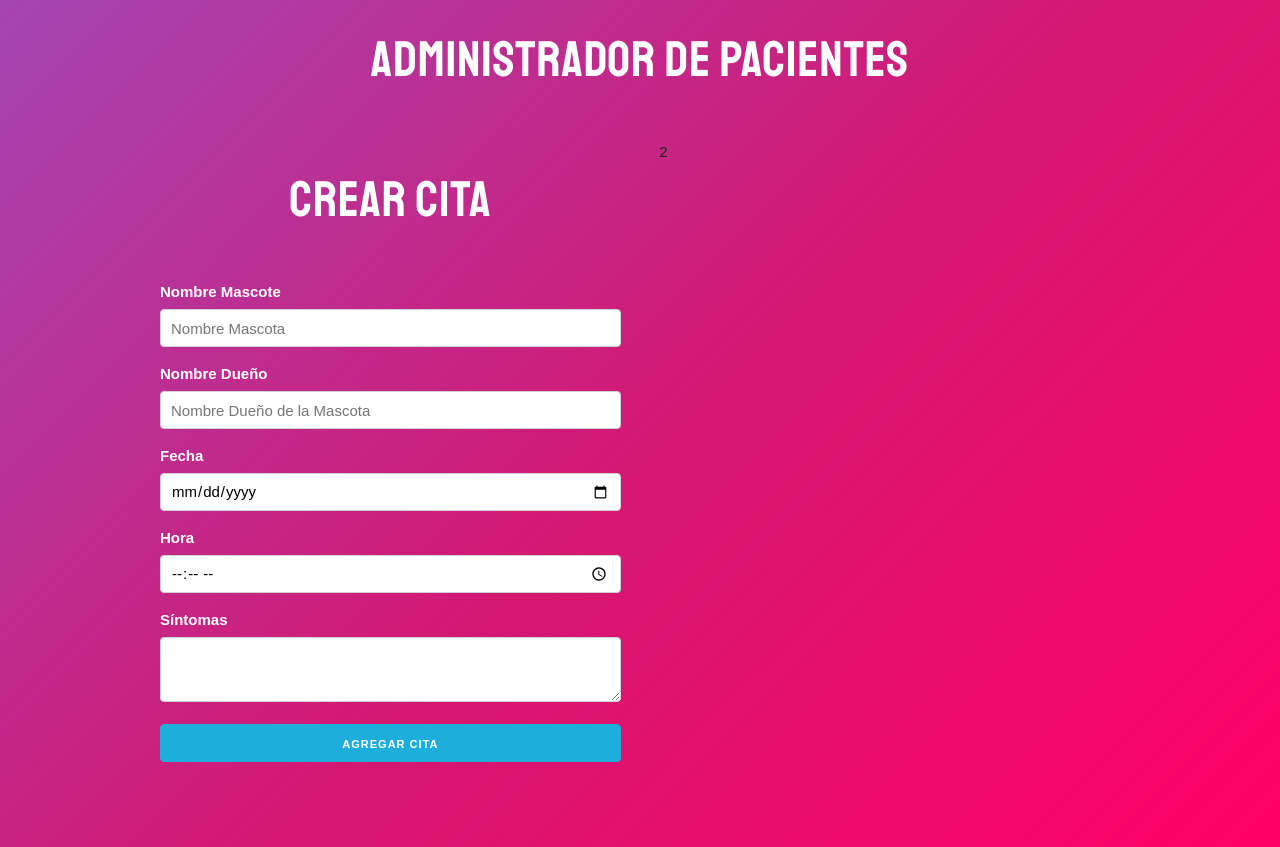
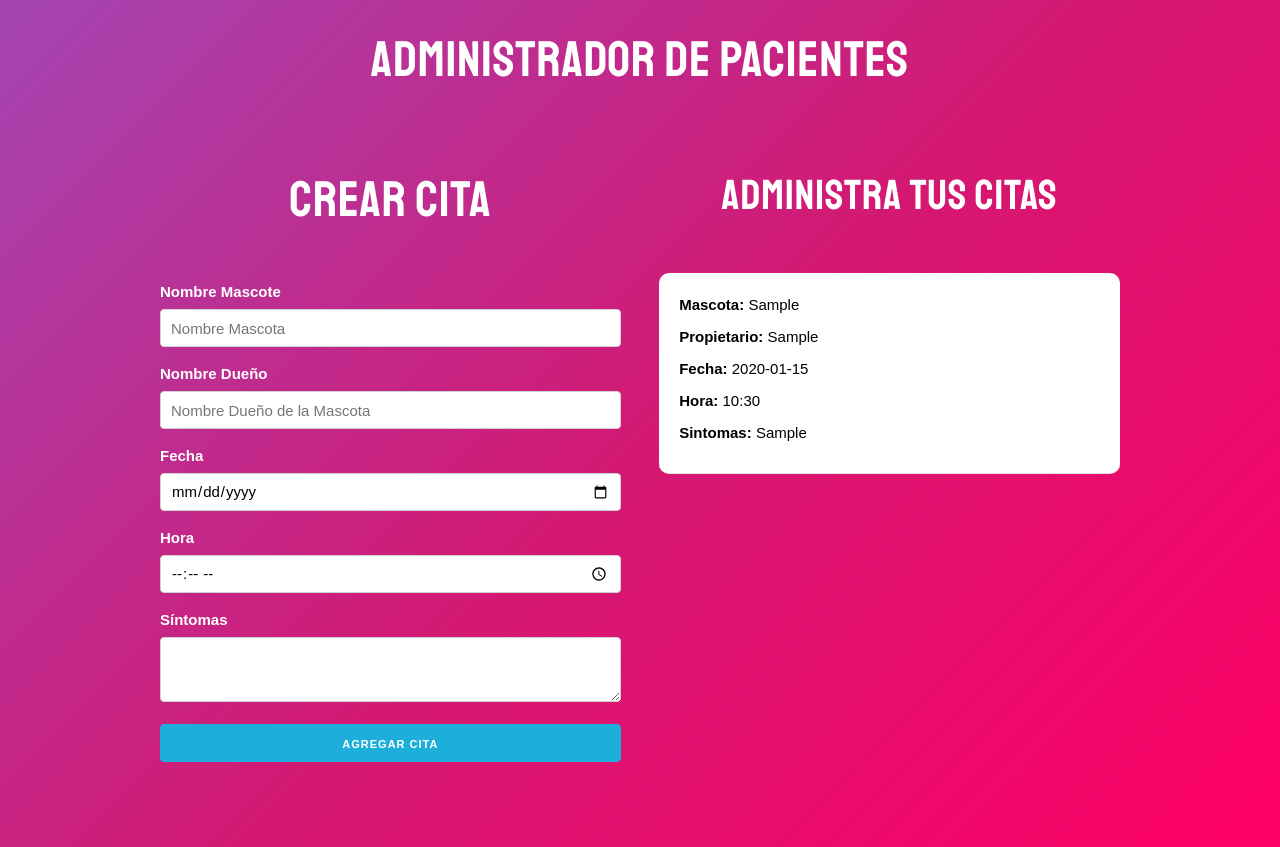
Before and after one commit to micspinis/Organizador-Citas-Veterinaria, a React (Create React App) app: page / in a window 1280 px wide. Both pictures are taken after typing "Sample", "Sample", "2020-01-15", "10:30", "Sample" into the empty fields and a click on the button "AGREGAR CITA". Built offline with nearby package versions, Linux system fonts and the light colour scheme.

Commit message:
Creando componente Cita para mostrar las citas

```diff
--- a/src/App.js
+++ b/src/App.js
@@ -1,5 +1,6 @@
 import React, {Fragment, useState} from 'react';
 import Formulario from './components/Formulario';
+import Cita from './components/Cita';
 
 
 function App() {
@@ -29,7 +30,13 @@
             />
           </div>
           <div className="one-half column">
-            2
+            <h2>Administra tus citas</h2>
+            {citas.map(cita => (
+              <Cita
+                key={cita.id}
+                cita={cita}
+              />
+            ))}
           </div>
         </div>
       </div>
--- /dev/null
+++ b/src/components/Cita.js
@@ -0,0 +1,13 @@
+import React from 'react';
+
+const Cita = ({ cita }) => (
+    <div className="cita">
+        <p>Mascota: <span>{cita.mascota}</span></p>
+        <p>Propietario: <span>{cita.propietario}</span></p>
+        <p>Fecha: <span>{cita.fecha}</span></p>
+        <p>Hora: <span>{cita.hora}</span></p>
+        <p>Sintomas: <span>{cita.sintomas}</span></p>
+    </div>
+);
+
+export default Cita;
```
